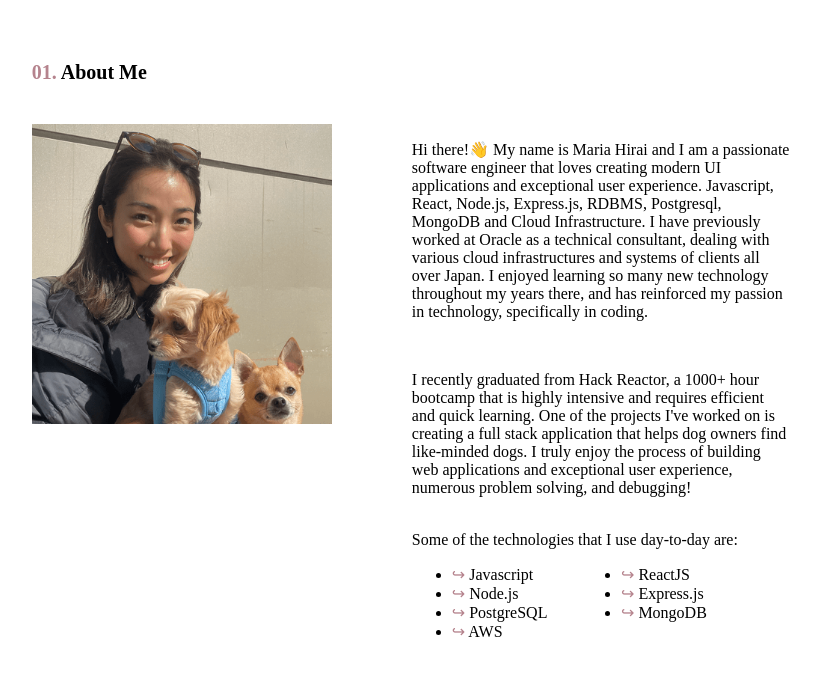
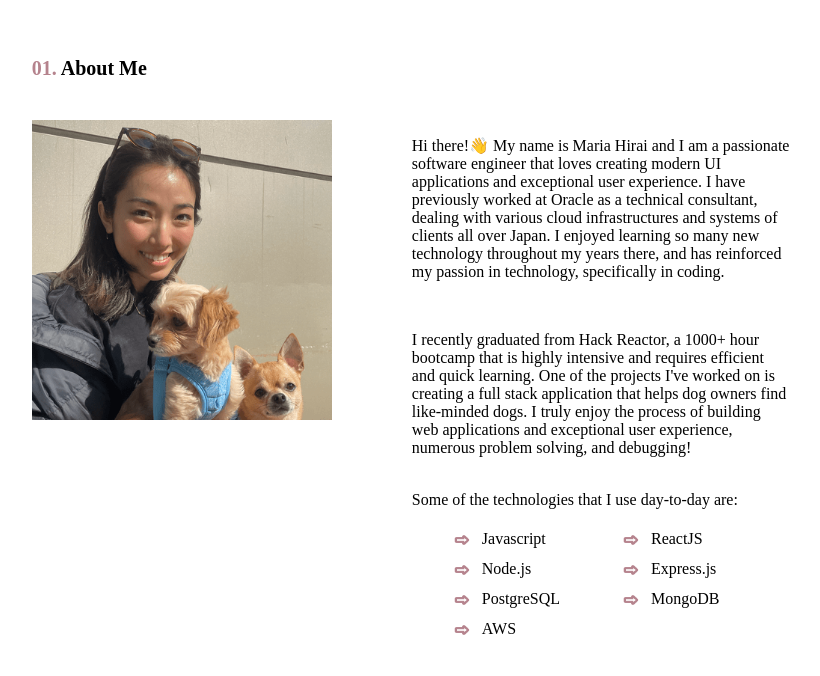
Before and after one commit to maria6417/maria-hirai, a React app: page / in a window 1280 px wide. Shown: the part 854-1530 px from the top of the page, without its empty margins (229-1049 px from the left). Built offline with nearby package versions, Linux system fonts and the light colour scheme; the HTML template or start-up script is replaced by a standard one.

Commit message:
modified bullet points

```diff
--- a/client/src/components/About.jsx
+++ b/client/src/components/About.jsx
@@ -2,7 +2,8 @@
 import React from 'react';
 import styled from 'styled-components';
 import maria from '../assets/maria.png';
-import { Section, Title, ColoredSpan } from './styles';
+import arrow from '../assets/arrow.png';
+import { Section, Title, ColoredSpan, BulletPoint } from './styles';
 
 export default function About() {
   const techStack = ['Javascript', 'ReactJS', 'Node.js', 'Express.js', 'PostgreSQL', 'MongoDB', 'AWS'];
@@ -16,7 +17,7 @@ export default function About() {
         <ProfilePic src={maria} alt="maria hirai" />
         <Desc>
           <p>
-            Hi there!👋 My name is Maria Hirai and I am a passionate software engineer that loves creating modern UI applications and exceptional user experience. Javascript, React, Node.js, Express.js, RDBMS, Postgresql, MongoDB and Cloud Infrastructure. I have previously worked at Oracle as a technical consultant, dealing with various cloud infrastructures and systems of clients all over Japan. I enjoyed learning so many new technology throughout my years there, and has reinforced my passion in technology, specifically in coding.
+            Hi there!👋 My name is Maria Hirai and I am a passionate software engineer that loves creating modern UI applications and exceptional user experience. I have previously worked at Oracle as a technical consultant, dealing with various cloud infrastructures and systems of clients all over Japan. I enjoyed learning so many new technology throughout my years there, and has reinforced my passion in technology, specifically in coding.
           </p>
           <br />
           <p>
@@ -27,8 +28,8 @@ export default function About() {
             Some of the technologies that I use day-to-day are:
             <Grid>
               {techStack.map((stack) => (
-                <li>
-                  <ColoredSpan>↪︎</ColoredSpan>
+                <li style={{ display: 'flex', padding: '5px 0' }}>
+                  <BulletPoint size="20px" src={arrow} alt="arrow" />
                   {`  ${stack}`}
                 </li>
               ))}
--- a/client/src/components/styles.js
+++ b/client/src/components/styles.js
@@ -44,3 +44,9 @@ export const ColoredSpan = styled.span`
   color: ${(props) => props.theme.main};
   font-size: ${(props) => (props.size ? props.size : 'inherit')};
 `;
+
+export const BulletPoint = styled.img`
+  width: ${(props) => (props.size ? props.size : '30px')};
+  height: ${(props) => (props.size ? props.size : '30px')};
+  margin-right: 10px;
+`;
```
Also changed, not shown: client/public/0e6acfb3594217979595.png (added), client/src/assets/arrow.png (added).
